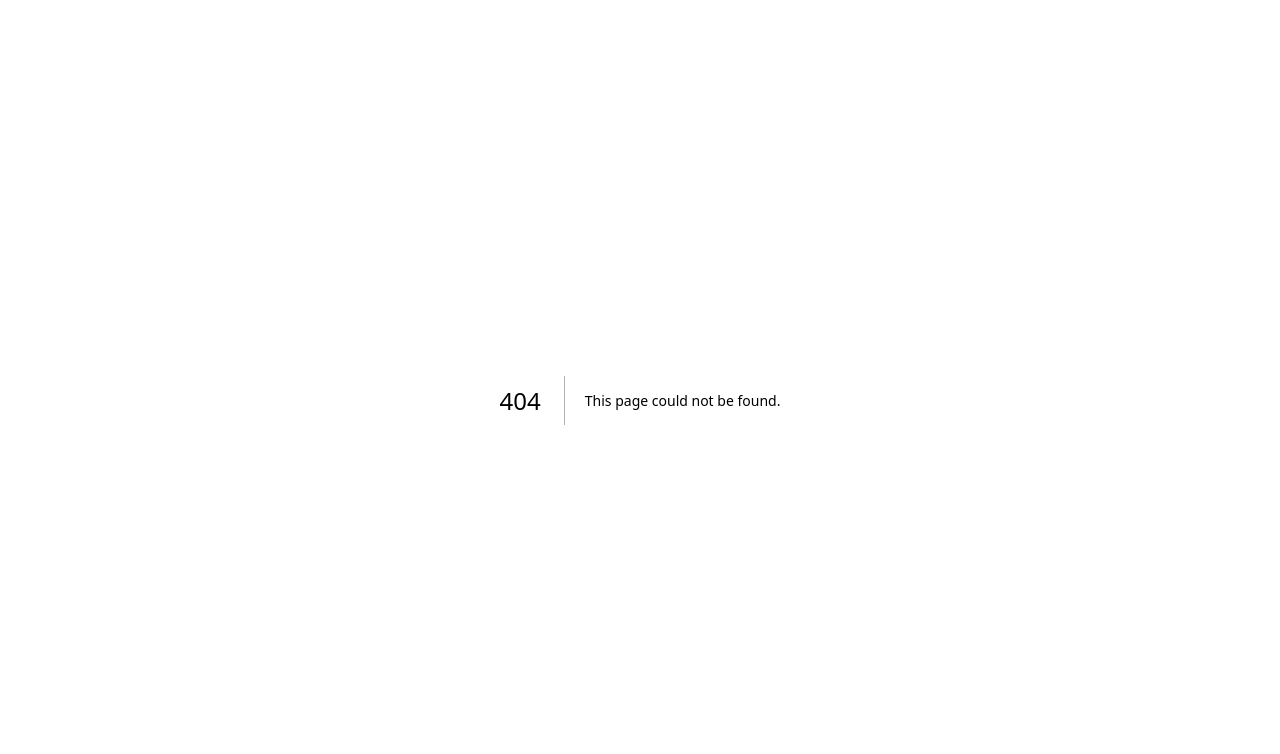
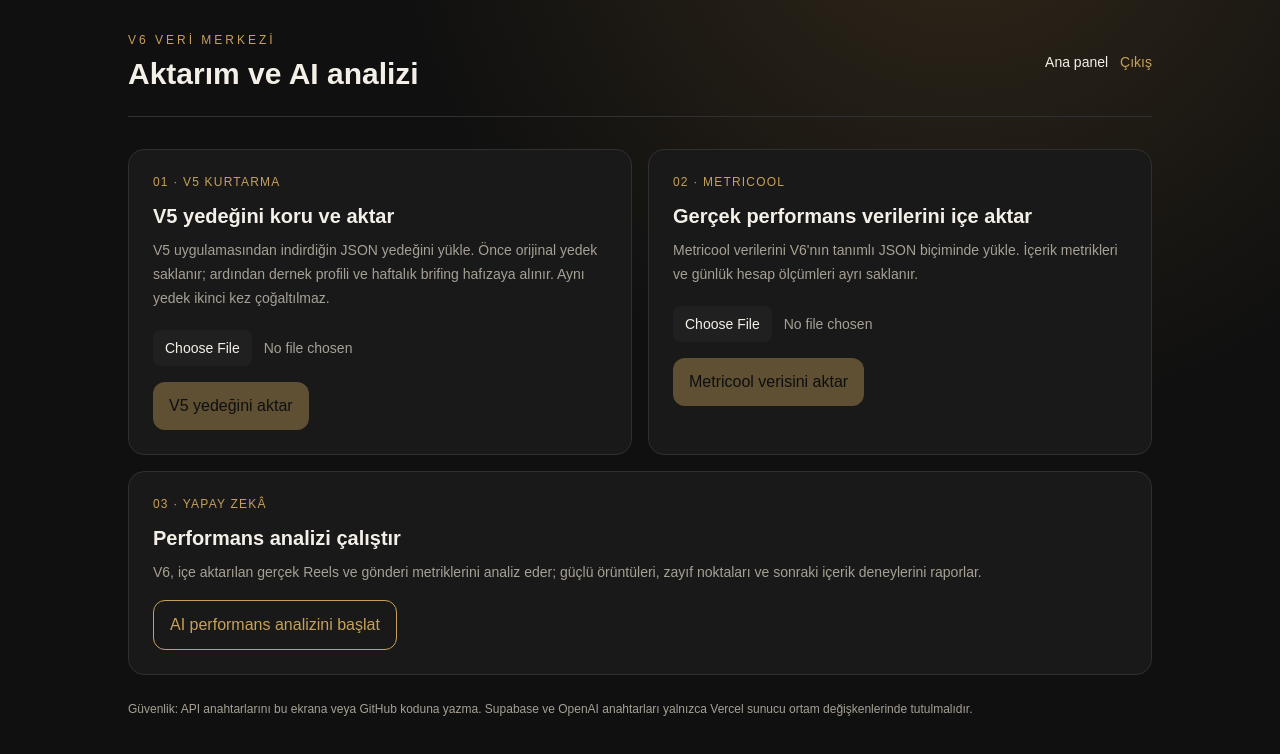
Before and after one commit to mehmetqezqinci/icerik-fabrikasi, a Next.js app: page /dashboard in a window 1280 px wide. Before the commit this address had no page. Shown: the top 754 px of the page. Built offline with nearby package versions, Linux system fonts and the light colour scheme.

Commit message:
feat(v6): add secure V5 and Metricool import workspace

```diff
--- /dev/null
+++ b/app/dashboard/page.tsx
@@ -0,0 +1,106 @@
+"use client";
+
+import { useState } from "react";
+import Link from "next/link";
+import { createSupabaseBrowserClient } from "@/lib/supabase/client";
+
+type MetricoolImport = { content: Array<Record<string, unknown>>; accountSnapshots?: Array<Record<string, unknown>> };
+
+export default function DashboardPage() {
+  const [v5File, setV5File] = useState<File | null>(null);
+  const [metricFile, setMetricFile] = useState<File | null>(null);
+  const [busy, setBusy] = useState("");
+  const [message, setMessage] = useState("");
+  const [analysis, setAnalysis] = useState("");
+
+  async function authHeaders() {
+    const supabase = createSupabaseBrowserClient();
+    const { data } = await supabase.auth.getSession();
+    if (!data.session) throw new Error("Oturum bulunamadı. Önce giriş yapın.");
+    return { Authorization: "Bearer " + data.session.access_token };
+  }
+
+  async function importV5() {
+    if (!v5File) return;
+    setBusy("v5"); setMessage("");
+    try {
+      const headers = await authHeaders();
+      const response = await fetch("/api/migrate/v5", { method: "POST", headers: { ...headers, "Content-Type": "application/json" }, body: await v5File.text() });
+      const result = await response.json();
+      if (!response.ok) throw new Error(result.error || "V5 aktarımı başarısız.");
+      setMessage("V5: " + result.status + " · " + JSON.stringify(result.summary || {}));
+    } catch (e) { setMessage(e instanceof Error ? e.message : "V5 aktarımı başarısız."); }
+    finally { setBusy(""); }
+  }
+
+  async function importMetricool() {
+    if (!metricFile) return;
+    setBusy("metric"); setMessage("");
+    try {
+      const parsed = JSON.parse(await metricFile.text()) as MetricoolImport;
+      if (!Array.isArray(parsed.content)) throw new Error("JSON içinde content dizisi bulunamadı.");
+      const headers = await authHeaders();
+      const response = await fetch("/api/analytics/import", { method: "POST", headers: { ...headers, "Content-Type": "application/json" }, body: JSON.stringify(parsed) });
+      const result = await response.json();
+      if (!response.ok) throw new Error(result.error || "Metricool aktarımı başarısız.");
+      setMessage("Metricool: " + result.contentSaved + " içerik ve " + result.accountSnapshotsSaved + " hesap ölçümü aktarıldı.");
+    } catch (e) { setMessage(e instanceof Error ? e.message : "Metricool aktarımı başarısız."); }
+    finally { setBusy(""); }
+  }
+
+  async function runAnalysis() {
+    setBusy("ai"); setMessage(""); setAnalysis("");
+    try {
+      const headers = await authHeaders();
+      const response = await fetch("/api/ai/analyze", { method: "POST", headers });
+      const result = await response.json();
+      if (!response.ok) throw new Error(result.error || "AI analizi başarısız.");
+      setAnalysis(result.analysis || "");
+      setMessage(result.rowsAnalyzed + " performans kaydı analiz edildi. Model: " + result.model);
+    } catch (e) { setMessage(e instanceof Error ? e.message : "AI analizi başarısız."); }
+    finally { setBusy(""); }
+  }
+
+  async function signOut() {
+    const supabase = createSupabaseBrowserClient();
+    await supabase.auth.signOut();
+    window.location.href = "/login";
+  }
+
+  return <main className="min-h-screen px-5 py-8 md:px-10">
+    <div className="mx-auto max-w-5xl">
+      <header className="flex flex-wrap items-center justify-between gap-4 border-b border-[var(--line)] pb-6">
+        <div><div className="text-xs uppercase tracking-[.25em] text-[var(--gold)]">V6 veri merkezi</div><h1 className="mt-2 text-3xl font-semibold">Aktarım ve AI analizi</h1></div>
+        <div className="flex gap-3 text-sm"><Link href="/" className="text-[var(--muted)]">Ana panel</Link><button onClick={signOut} className="text-[var(--gold)]">Çıkış</button></div>
+      </header>
+
+      <section className="mt-8 grid gap-4 md:grid-cols-2">
+        <article className="rounded-2xl border border-[var(--line)] bg-[var(--panel)] p-6">
+          <div className="text-xs tracking-widest text-[var(--gold)]">01 · V5 KURTARMA</div>
+          <h2 className="mt-3 text-xl font-semibold">V5 yedeğini koru ve aktar</h2>
+          <p className="mt-2 text-sm leading-6 text-[var(--muted)]">V5 uygulamasından indirdiğin JSON yedeğini yükle. Önce orijinal yedek saklanır; ardından dernek profili ve haftalık brifing hafızaya alınır. Aynı yedek ikinci kez çoğaltılmaz.</p>
+          <input type="file" accept=".json,application/json" onChange={(e) => setV5File(e.target.files?.[0] || null)} className="mt-5 block w-full text-sm text-[var(--muted)] file:mr-3 file:rounded-lg file:border-0 file:bg-[var(--panel-soft)] file:px-3 file:py-2 file:text-[var(--text)]"/>
+          <button onClick={importV5} disabled={!v5File || !!busy} className="mt-4 rounded-xl bg-[var(--gold)] px-4 py-3 text-sm font-semibold text-black disabled:opacity-40">{busy === "v5" ? "Aktarılıyor..." : "V5 yedeğini aktar"}</button>
+        </article>
+
+        <article className="rounded-2xl border border-[var(--line)] bg-[var(--panel)] p-6">
+          <div className="text-xs tracking-widest text-[var(--gold)]">02 · METRICOOL</div>
+          <h2 className="mt-3 text-xl font-semibold">Gerçek performans verilerini içe aktar</h2>
+          <p className="mt-2 text-sm leading-6 text-[var(--muted)]">Metricool verilerini V6'nın tanımlı JSON biçiminde yükle. İçerik metrikleri ve günlük hesap ölçümleri ayrı saklanır.</p>
+          <input type="file" accept=".json,application/json" onChange={(e) => setMetricFile(e.target.files?.[0] || null)} className="mt-5 block w-full text-sm text-[var(--muted)] file:mr-3 file:rounded-lg file:border-0 file:bg-[var(--panel-soft)] file:px-3 file:py-2 file:text-[var(--text)]"/>
+          <button onClick={importMetricool} disabled={!metricFile || !!busy} className="mt-4 rounded-xl bg-[var(--gold)] px-4 py-3 text-sm font-semibold text-black disabled:opacity-40">{busy === "metric" ? "Aktarılıyor..." : "Metricool verisini aktar"}</button>
+        </article>
+      </section>
+
+      <section className="mt-4 rounded-2xl border border-[var(--line)] bg-[var(--panel)] p-6">
+        <div className="text-xs tracking-widest text-[var(--gold)]">03 · YAPAY ZEKÂ</div>
+        <h2 className="mt-3 text-xl font-semibold">Performans analizi çalıştır</h2>
+        <p className="mt-2 text-sm leading-6 text-[var(--muted)]">V6, içe aktarılan gerçek Reels ve gönderi metriklerini analiz eder; güçlü örüntüleri, zayıf noktaları ve sonraki içerik deneylerini raporlar.</p>
+        <button onClick={runAnalysis} disabled={!!busy} className="mt-4 rounded-xl border border-[var(--gold)] px-4 py-3 text-sm font-semibold text-[var(--gold)] disabled:opacity-40">{busy === "ai" ? "Analiz ediliyor..." : "AI performans analizini başlat"}</button>
+        {message && <p className="mt-4 whitespace-pre-wrap text-sm text-[var(--muted)]">{message}</p>}
+        {analysis && <pre className="mt-5 max-h-[600px] overflow-auto whitespace-pre-wrap rounded-xl bg-black/30 p-4 text-sm leading-6">{analysis}</pre>}
+      </section>
+      <p className="mt-6 text-xs leading-5 text-[var(--muted)]">Güvenlik: API anahtarlarını bu ekrana veya GitHub koduna yazma. Supabase ve OpenAI anahtarları yalnızca Vercel sunucu ortam değişkenlerinde tutulmalıdır.</p>
+    </div>
+  </main>;
+}
```
